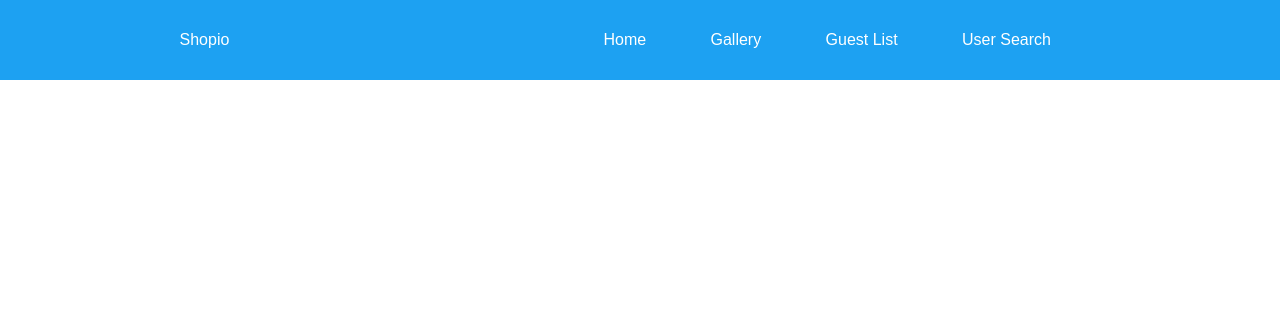
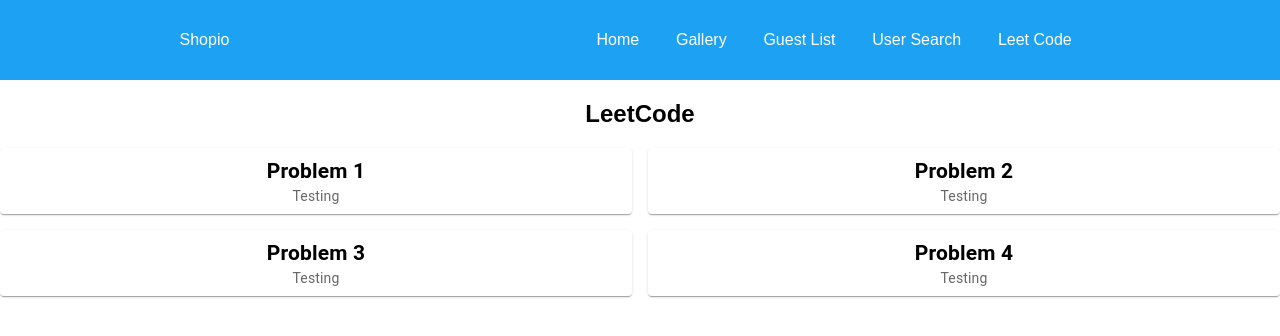
Before and after one commit to manjeet8818/TypeScript, a React (Create React App) app: page /code in a window 1280 px wide. Shown: the top 336 px of the page. Built offline with nearby package versions, Linux system fonts and the light colour scheme.

Commit message:
Added Grid for LeetCode

```diff
--- a/package.json
+++ b/package.json
@@ -6,6 +6,9 @@
     "@babel/plugin-proposal-private-property-in-object": "^7.21.11",
     "@babel/plugin-transform-private-property-in-object": "^7.24.1",
     "@babel/preset-env": "^7.24.4",
+    "@emotion/react": "^11.11.4",
+    "@emotion/styled": "^11.11.5",
+    "@mui/material": "^5.15.15",
     "@testing-library/jest-dom": "^5.17.0",
     "@testing-library/react": "^13.4.0",
     "@testing-library/user-event": "^13.5.0",
--- a/src/App.tsx
+++ b/src/App.tsx
@@ -5,6 +5,7 @@ import PhotoGallary from "./state/PhotoGallary";
 import UserSearch from "./state/UserSearch";
 import Nav from "./Nav";
 import { BrowserRouter as Router, Routes, Route } from "react-router-dom";
+import LeetCode from "./state/LeetCode";
 
 export default function App() {
   return (
@@ -17,6 +18,7 @@ export default function App() {
           <Route path="/gallery" element={<PhotoGallary />} />
           <Route path="/guest" element={<GuestList />} />
           <Route path="/user" element={<UserSearch />} />
+          <Route path="/code" element={<LeetCode />} />
         </Routes>
       </div>
     </Router>
--- a/src/Nav.tsx
+++ b/src/Nav.tsx
@@ -12,6 +12,7 @@ export default function Nav() {
         <Link to="/gallery">Gallery</Link>&nbsp;
         <Link to="/guest">Guest List</Link>&nbsp;
         <Link to="/user">User Search</Link>&nbsp;
+        <Link to="/code">Leet Code</Link>&nbsp;
       </nav>
     </div>
   );
--- a/src/resources/css/styles/CSS.css
+++ b/src/resources/css/styles/CSS.css
@@ -1,216 +1,3 @@
-@import url("https://fonts.googleapis.com/css2?family=Poppins:wght@100;200;300;400;500;600;700;800;900&family=Work+Sans:wght@100;200;300;400;500;600;700;800;900&display=swap");
-
-:root {
-  --blue-rgb: 237 245 255;
-  --green-rgb: 125 161 35;
-}
-
-body {
-  font-family: "Work Sans", sans-serif;
-}
-
-body:has(.card[data-color="blue"]:hover) {
-  background-color: rgb(var(--blue-rgb) / 25%);
-}
-
-body:has(.card[data-color="green"]:hover) {
-  background-color: rgb(var(--green-rgb) / 25%);
-}
-
-.btn {
-  @pp-headely text-white bg-gradient-to-r from-[#00c6ff] to-[#0072ff] focus:ring-4 focus:outline-none focus:ring-blue-300 font-medium rounded-lg text-sm w-full sm:w-auto px-5 py-2.5 text-center;
-}
-
-.header {
-  @pp-headely flex justify-between items-center sm:px-16 px-8 py-4 max-w-5xl mx-auto absolute top-0 bg-transparent z-10 right-0 left-0;
-}
-
-.footer {
-  @apply max-w-5xl mx-auto sm:px-16 pb-6 px-8 flex flex-col gap-7;
-}
-
-.footer-container {
-  @apply flex flex-wrap gap-7 items-center justify-between;
-}
-
-.info-box {
-  @apply mx-5 relative flex text-white flex-col gap-3 max-w-2xl neo-brutalism-blue pt-4 pb-12 px-8;
-}
-
-.neo-btn {
-  @apply py-3 px-6 rounded-lg text-blue-500 text-center font-semibold sm:w-1/2 w-[90%] -bottom-5 absolute mx-auto right-0 left-0 flex justify-center items-center gap-3;
-}
-
-.cta {
-  @apply w-full flex items-center md:flex-row flex-col sm:mt-16 mt-8 gap-7;
-}
-
-.cta-text {
-  @apply text-black-500 font-extrabold flex-1 text-3xl max-md:text-center;
-}
-
-.glassmorphism {
-  background: rgba(8, 116, 239, 0.07);
-  backdrop-filter: blur(10px);
-  -webkit-backdrop-filter: blur(10px);
-  border-radius: 10px;
-  border: 1px solid rgba(255, 255, 255, 0.18);
-}
-
-.logo {
-  border-radius: 8.889px;
-  background: #fff;
-  box-shadow: 0px 10px 35px -4px rgba(67, 83, 255, 0.15),
-    0px 1.5px 4px -1px rgba(67, 83, 255, 0.2);
-}
-
-.block-container {
-  position: relative;
-  transition: 250ms;
-  perspective: 500px;
-}
-
-.block-container .btn-back {
-  position: absolute;
-  inset: 0;
-  z-index: -1;
-  width: inherit;
-  height: inherit;
-  transition: 250ms;
-  transform-style: preserve-3d;
-  transform-origin: bottom right;
-  transform: rotateZ(15deg);
-  will-change: transform;
-  box-shadow: 16px 0 40px #e4e4e4;
-}
-
-.block-container .btn-back-red {
-  background: linear-gradient(135deg, #ff4b1f -20%, #ff9068 120%);
-}
-
-.block-container .btn-back-green {
-  background: linear-gradient(135deg, #adfda2 -20%, #11d3f3 120%);
-}
-
-.block-container .btn-back-yellow {
-  background: linear-gradient(135deg, #f7971e -20%, #ffd200 120%);
-}
-
-.block-container .btn-back-blue {
-  background: linear-gradient(135deg, #0061ff -20%, #60efff 120%);
-}
-
-.block-container .btn-back-orange {
-  background: linear-gradient(135deg, #ff0f7b -20%, #f89b29 120%);
-}
-
-.block-container .btn-back-pink {
-  background: linear-gradient(135deg, #e81cff -20%, #40c9ff 120%);
-}
-
-.block-container .btn-back-black {
-  background: linear-gradient(135deg, #0a1647 -20%, #e4e7e4 120%);
-}
-
-.block-container .btn-front {
-  position: absolute;
-  inset: 0;
-  z-index: 1;
-  width: inherit;
-  height: inherit;
-  background-color: #ffffff33;
-  -webkit-backdrop-filter: blur(20px);
-  backdrop-filter: blur(20px);
-  transition: 250ms;
-  transform-style: preserve-3d;
-  transform-origin: top left;
-  overflow: hidden;
-}
-
-.block-container:hover>.btn-back {
-  transform: translateZ(20px) rotateZ(15deg) rotateX(-20deg) rotateY(-20deg);
-}
-
-.block-container:hover>.btn-front {
-  transform: translateZ(80px) translateY(-5px) rotateX(15deg) rotateY(15deg);
-}
-
-/* Neo Brutalism */
-.neo-brutalism-blue {
-  background: #2b77e7;
-  position: relative;
-  border-radius: 10px;
-  border: #2b77e7;
-  box-shadow: 0.6vmin 0.6vmin #336cc1, 1vmin 1vmin #0092db, 1vmin 1vmin #0092db,
-    0.65vmin 1vmin #0092db, 1vmin 0.65vmin #0092db;
-}
-
-.neo-brutalism-white {
-  background: #fff;
-  border: #fff;
-  box-shadow: 0.6vmin 0.6vmin #fff, 1vmin 1vmin #d2e4ff, 1vmin 1vmin #d2e4ff,
-    0.65vmin 1vmin #d2e4ff, 1vmin 0.65vmin #d2e4ff;
-}
-
-/*
-
-!!
-!!
-!!
-!!
-!!
-!!
-
-*/
-
-.App-header {
-  text-align: center;
-}
-
-ul {
-  list-style-type: none;
-  margin: 0;
-  padding: 0;
-  overflow: hidden;
-  background-color: #333;
-}
-
-li {
-  float: left;
-}
-
-li a {
-  display: block;
-  color: white;
-  text-align: center;
-  padding: 14px 16px;
-  text-decoration: none;
-}
-
-li a:hover:not(.active) {
-  background-color: #111;
-}
-
-.active {
-  background-color: #04aa6d;
-}
-
-
-
-/*
-
-!!
-!!
-!!
-!!
-!!
-!!
-
-*/
-
-
-
-
 * {
   margin: 0;
   padding: 0;
@@ -244,3 +31,21 @@ li a:hover:not(.active) {
   color: #fff;
   text-decoration: none;
 }
+
+
+h2 {
+  color: black;
+
+}
+
+
+/*
+
+!!
+!!
+!!
+!!
+!!
+!!
+
+*/
--- /dev/null
+++ b/src/state/LeetCode.tsx
@@ -0,0 +1,65 @@
+import React from "react";
+import Grid from "@mui/material/Grid";
+import { styled } from "@mui/material/styles";
+import Paper from "@mui/material/Paper";
+
+const LeetCode: React.FC = () => {
+  const Item = styled(Paper)(({ theme }) => ({
+    backgroundColor: theme.palette.mode === "dark" ? "#1A2027" : "#fff",
+    ...theme.typography.body2,
+    padding: theme.spacing(1),
+    textAlign: "center",
+    color: theme.palette.text.secondary,
+  }));
+
+  return (
+    <div>
+      <h2
+        style={{
+          marginTop: "20px",
+          marginBottom: "20px",
+          textAlign: "center",
+        }}
+      >
+        LeetCode
+      </h2>
+
+      <Grid container spacing={2}>
+        <Grid item xs={6}>
+          <Item>
+            <div>
+              <h2 style={{ textAlign: "center" }}>Problem 1</h2>
+              <div>Testing</div>
+            </div>
+          </Item>
+        </Grid>
+        <Grid item xs={6}>
+          <Item>
+            <div>
+              <h2 style={{ textAlign: "center" }}>Problem 2</h2>
+              <div>Testing</div>
+            </div>
+          </Item>
+        </Grid>
+        <Grid item xs={6}>
+          <Item>
+            <div>
+              <h2 style={{ textAlign: "center" }}>Problem 3</h2>
+              <div>Testing</div>
+            </div>
+          </Item>
+        </Grid>
+        <Grid item xs={6}>
+          <Item>
+            <div>
+              <h2 style={{ textAlign: "center" }}>Problem 4</h2>
+              <div>Testing</div>
+            </div>
+          </Item>
+        </Grid>
+      </Grid>
+    </div>
+  );
+};
+
+export default LeetCode;
```
Also changed, not shown: src/index.tsx (+0 -38 lines), 1 other file (tests, documents, lock files or other folders).
